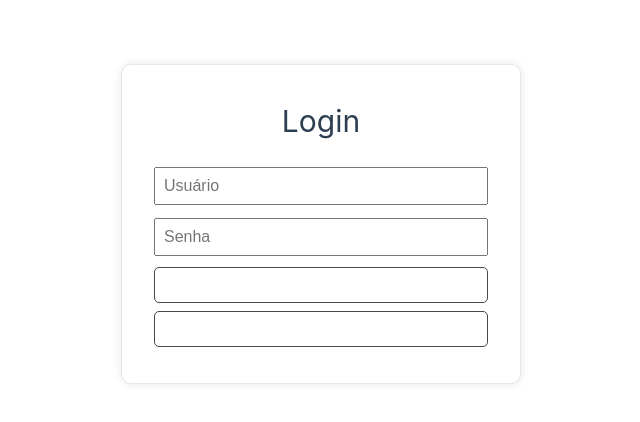
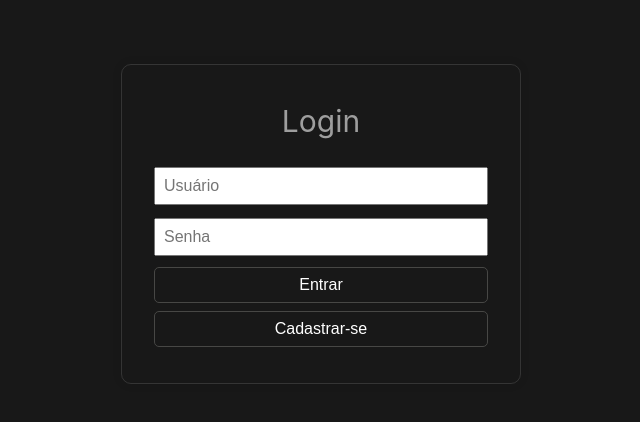
Before and after one commit to vlsmcin/Movie-picker, a Vue app in the folder client/: page /login in a window 1280 px wide. Shown: the top 422 px of the page, without its empty margins (319-959 px from the left). Built offline with nearby package versions, Linux system fonts and the light colour scheme; the HTML template or start-up script is replaced by a standard one.

Commit message:
style: Removed white background from browser options

```diff
--- a/client/src/assets/base.css
+++ b/client/src/assets/base.css
@@ -21,22 +21,6 @@
   --vt-c-text-dark-2: rgba(235, 235, 235, 0.64);
 }
 
-/* semantic color variables for this project */
-:root {
-  --color-background: var(--vt-c-white);
-  --color-background-soft: var(--vt-c-white-soft);
-  --color-background-mute: var(--vt-c-white-mute);
-
-  --color-border: var(--vt-c-divider-light-2);
-  --color-border-hover: var(--vt-c-divider-light-1);
-
-  --color-heading: var(--vt-c-text-light-1);
-  --color-text: var(--vt-c-text-light-1);
-
-  --section-gap: 160px;
-}
-
-@media (prefers-color-scheme: dark) {
 :root {
   --color-background: var(--vt-c-black);
   --color-background-soft: var(--vt-c-black-soft);
@@ -48,7 +32,7 @@
   --color-heading: var(--vt-c-text-dark-1);
   --color-text: var(--vt-c-text-dark-2);
 }
-}
+
 
 *,
 *::before,
```
Lines whose indentation alone changed are shown as unchanged.
